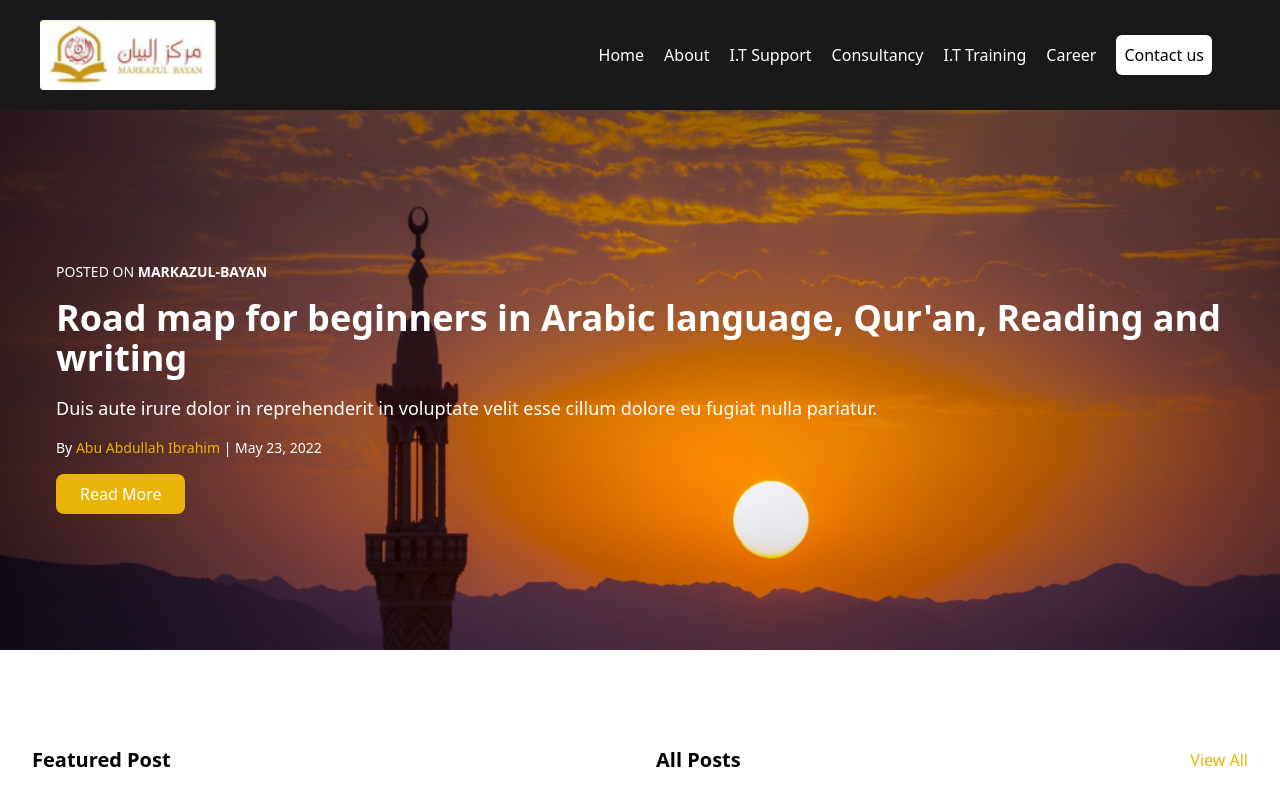
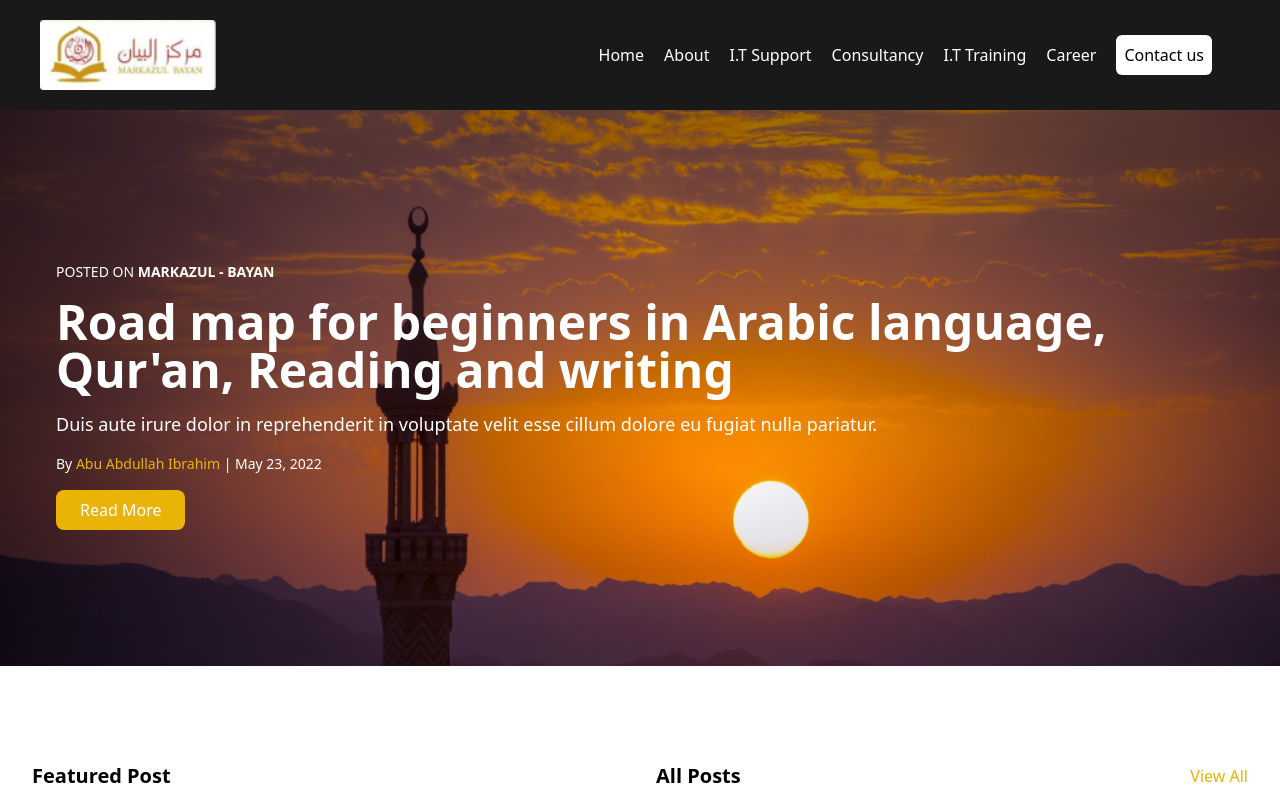
Before and after one commit to Lukman10a/markazulbayaan, a Next.js app: page /blog in a window 1280 px wide. Shown: the top 789 px of the page. Built offline with nearby package versions, Linux system fonts and the light colour scheme.

Commit message:
new changes

```diff
--- a/src/pages/blog.tsx
+++ b/src/pages/blog.tsx
@@ -84,8 +84,8 @@ const Blog: React.FC = () => {
       <section className="relative w-full p-5 md:p-10 text-white mb-2 md:mb-8 " style={{ backgroundImage: `url(${data.hero.image})` }}>
         <div className="absolute inset-0 bg-cover bg-center" ></div>
         <div className="relative z-10 md:mx-auto md:px-4 md:py-24 md:container">
-          <p className='py-4 text-xs md:text-sm'>POSTED ON <span className='font-bold'>MARKAZUL-BAYAN </span></p>
-          <h1 className="text-lg md:text-4xl font-bold mb-4">{data.hero.title}</h1>
+          <p className='py-4 text-xs md:text-sm'>POSTED ON <span className='font-bold'>MARKAZUL - BAYAN </span></p>
+          <h1 className="text-lg md:text-5xl font-bold mb-4">{data.hero.title}</h1>
           <p className="mb-4 text-sm md:text-lg">{data.hero.description}</p>
           <p className="text-xs md:text-sm mb-4">By <span className='text-yellow-500'>{data.hero.author} </span> | {data.hero.date}</p>
           <button className="bg-yellow-500 text-white px-6 py-2 rounded-lg hover:bg-yellow-600 transition">
```
